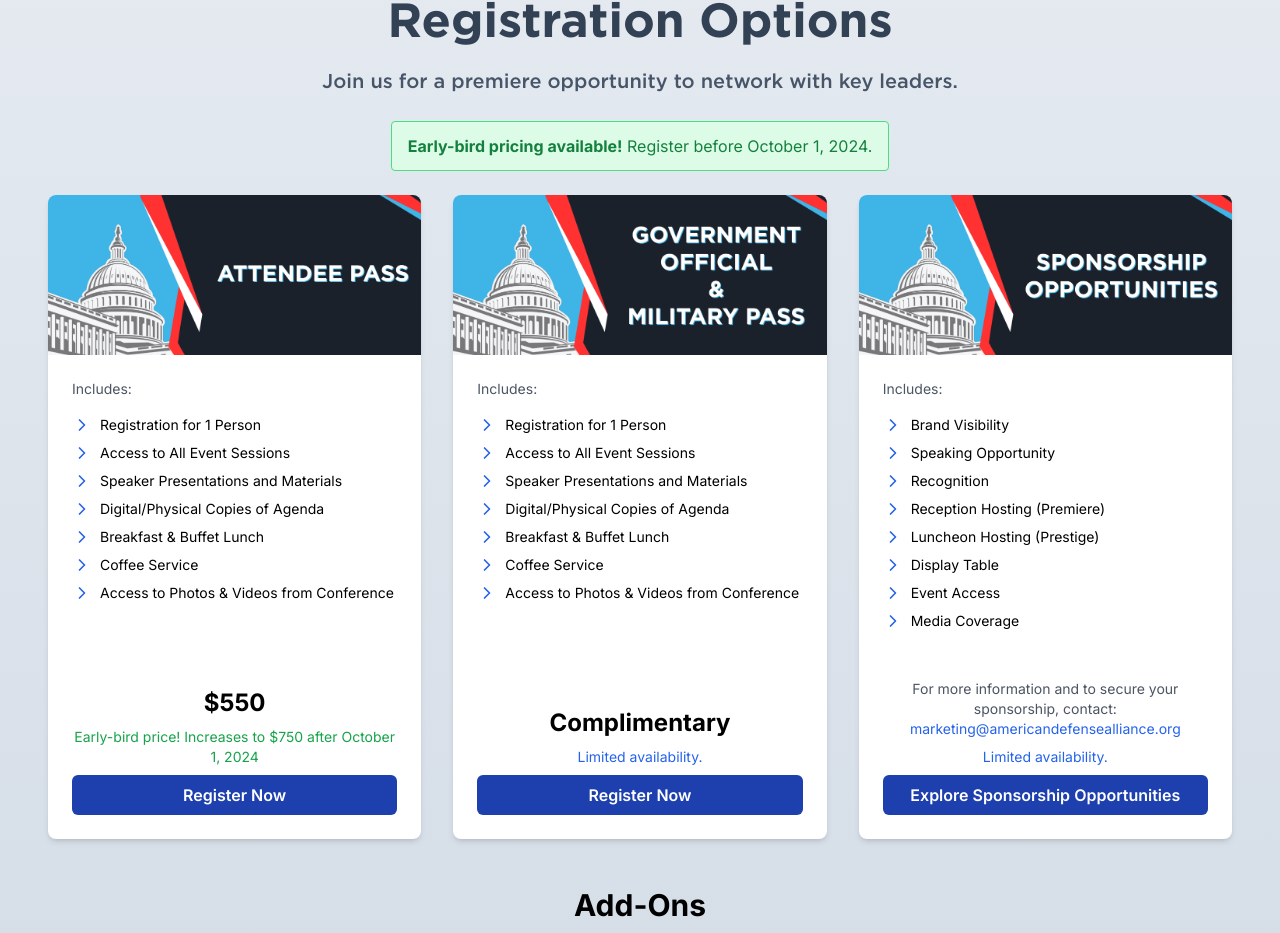
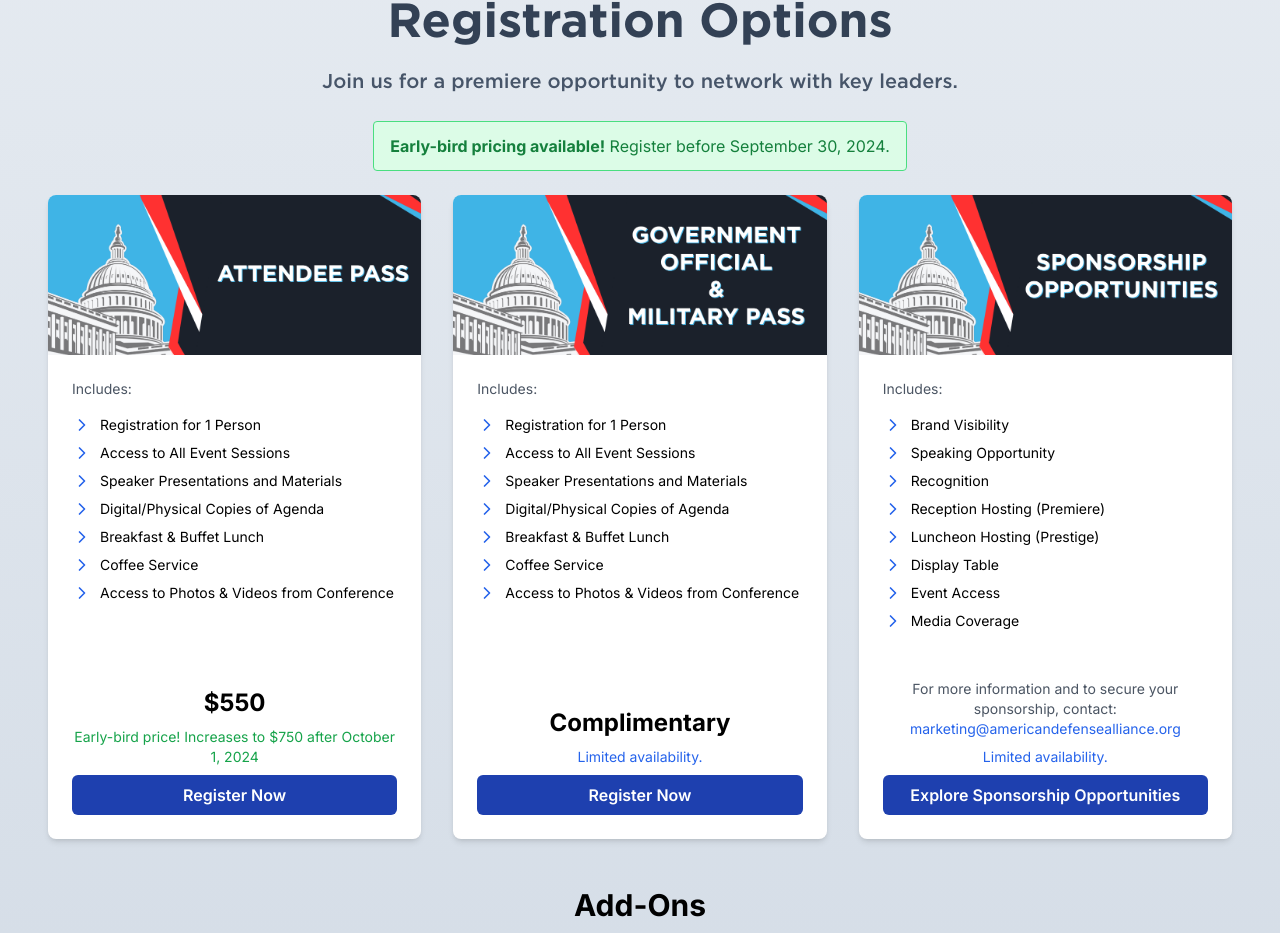
Before and after one commit to masonym/ada-website, a Next.js app: page /events/2025-defense-industry-forecast in a window 1280 px wide. Shown: the part 1369-2302 px from the top of the page. Built offline with nearby package versions, Linux system fonts and the light colour scheme.

Commit message:
Fix registration earlybird calc

```diff
--- a/src/app/components/RegistrationOptions.tsx
+++ b/src/app/components/RegistrationOptions.tsx
@@ -15,15 +15,19 @@ const RegistrationOptions = ({ event }: RegistrationProps) => {
         notFound();
     }
 
-    const paidRegistrations = currentEvent.registrations.filter(reg => reg.type === 'paid');
-    const complimentaryRegistrations = currentEvent.registrations.filter(reg => reg.type === 'complimentary');
+    const earlyBirdDeadline = currentEvent.registrations.length > 0 ? currentEvent.registrations[0].earlyBirdDeadline : null;
 
-    const isEarlyBird = paidRegistrations.length > 0 && new Date() < new Date(paidRegistrations[0].earlyBirdDeadline!);
-    const deadlineDate = paidRegistrations.length > 0 ? new Date(paidRegistrations[0].earlyBirdDeadline!).toLocaleDateString('en-US', {
+    // Determine if we're still in the early bird period
+    const isEarlyBird = earlyBirdDeadline && new Date() < new Date(earlyBirdDeadline);
+
+    // Format the deadline date, ignoring timezone differences
+    const deadlineDate = earlyBirdDeadline ? new Date(earlyBirdDeadline).toLocaleDateString('en-US', {
         year: 'numeric',
         month: 'long',
-        day: 'numeric'
+        day: 'numeric',
+        timeZone: 'EST'  // Ensure consistent date across timezones
     }) : null;
+
 
     return (
         <div className="max-w-7xl mx-auto pt-0 pb-8 px-4 flex flex-col items-center">
```
